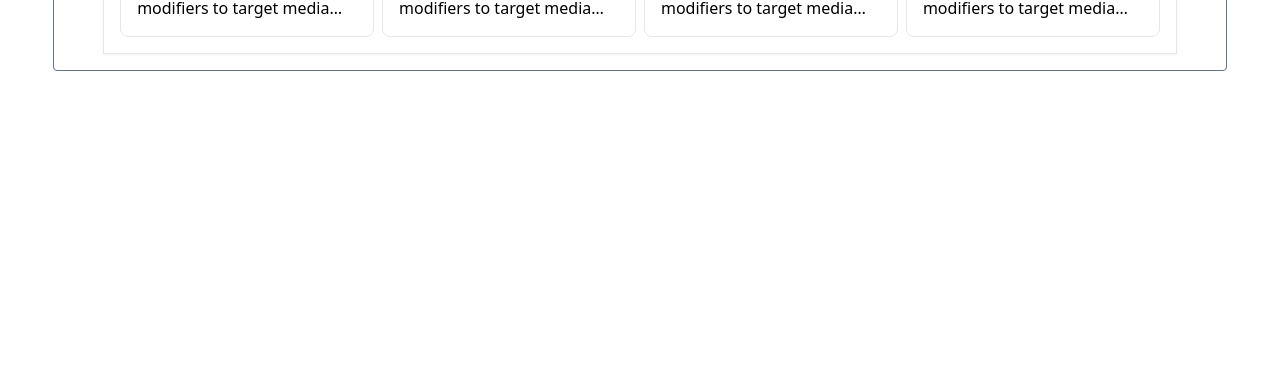
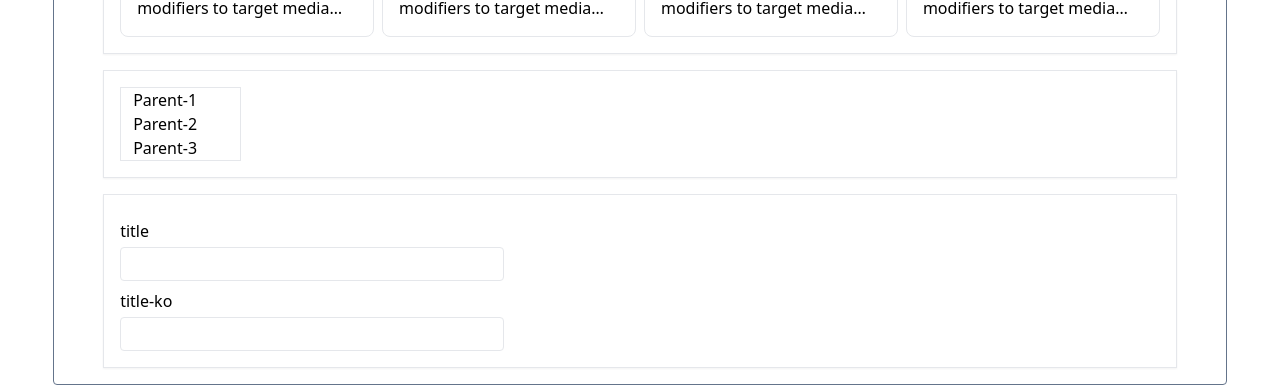
Before and after one commit to FarNys/Type-TestTools, a React (Create React App) app: page /component/button in a window 1280 px wide. Shown: the part 1653-2043 px from the top of the page. Before the commit the page ends 1732 px from the top, so only its background shows below. Built offline with nearby package versions, Linux system fonts and the light colour scheme.

Commit message:
+add InputGroup Component +add Accordion Component +add small to typography

```diff
--- /dev/null
+++ b/src/Components/DataInput/InputGroup.tsx
@@ -0,0 +1,24 @@
+import React from "react";
+
+interface InputGroupType {
+  label: string;
+  name: string;
+  className?: string;
+}
+
+const InputGroup = ({ label, name, className, ...rest }: InputGroupType) => {
+  return (
+    <div className={`flex flex-col max-w-sm mt-2 ${className}`}>
+      <label htmlFor={name} className="mb-1">
+        {label}
+      </label>
+      <input
+        name={name}
+        {...rest}
+        className="border rounded px-3 py-1 outline-offset-1 focus:outline-green-700"
+      />
+    </div>
+  );
+};
+
+export default InputGroup;
--- /dev/null
+++ b/src/Components/Layout/Accordion.tsx
@@ -0,0 +1,75 @@
+import React, { useState } from "react";
+import { Link } from "react-router-dom";
+import Typography from "../Typo/Typography";
+
+interface AccordionType {
+  className?: string;
+  data: DataParentType[];
+}
+
+interface DataParentType {
+  title: string;
+  children: DataChildType[];
+}
+interface DataChildType {
+  title: string;
+}
+
+const Accordion = ({ className, data, ...rest }: AccordionType) => {
+  const [urlText, seturlText] = useState<string>("");
+
+  const [activeTab, setactiveTab] = useState<number>(-1);
+  const activeHandler = (index: number) => {
+    if (activeTab === index) {
+      setactiveTab(-1);
+    } else {
+      setactiveTab(index);
+    }
+  };
+
+  const heightCalc = (index: number) => {
+    if (activeTab === index)
+      return `h-auto max-h-16  transition-all duration-300`;
+    return "max-h-0 transition-all duration-300";
+  };
+
+  const activeLink = (item: string) => {
+    if (item === urlText) return "bg-slate-300";
+    return "";
+  };
+
+  return (
+    <ul className="border w-fit " tabIndex={0} {...rest}>
+      {data.map((el: DataParentType, index: number) => (
+        <li key={`list-${index}`} className="overflow-hidden">
+          <p
+            className={`px-3  ${activeTab === index ? "bg-cyan-300" : ""}`}
+            onClick={() => activeHandler(index)}
+          >
+            {el.title}
+          </p>
+          <div className={heightCalc(index)}>
+            {el.children.map((child, id) => (
+              <Link
+                to="/component/button"
+                onClick={() => seturlText(child.title)}
+                key={`child-${id}`}
+              >
+                <Typography
+                  variant="small"
+                  className={`px-4 py-1 hover:bg-slate-400 active:bg-slate-500 ${activeLink(
+                    child.title
+                  )}`}
+                >
+                  {child.title}
+                </Typography>
+              </Link>
+            ))}
+          </div>
+        </li>
+      ))}
+    </ul>
+  );
+};
+
+export default Accordion;
--- a/src/Components/Typo/Typography.tsx
+++ b/src/Components/Typo/Typography.tsx
@@ -6,7 +6,7 @@ interface TypographyType {
   colorVariant?: VariantsType;
   rest?: any;
 }
-type VariantType = "h1" | "h2" | "h3" | "h4" | "h5" | "h6" | "p";
+type VariantType = "h1" | "h2" | "h3" | "h4" | "h5" | "h6" | "p" | "small";
 type ChildrenType = React.ReactNode;
 type ClassnameType = string;
 
@@ -18,6 +18,7 @@ interface TagelementType {
   h5: JSX.Element;
   h6: JSX.Element;
   p: JSX.Element;
+  small: JSX.Element;
 }
 
 const Typography = ({
@@ -117,6 +118,14 @@ const relatedTypography = (
         {children}
       </p>
     ),
+    small: (
+      <p
+        {...rest}
+        className={`text-sm ${variantPicker(colorVariant)} ${className}`}
+      >
+        {children}
+      </p>
+    ),
   };
   return tagElement[variant];
 };
--- a/src/Pages/Components/ComponentPage.tsx
+++ b/src/Pages/Components/ComponentPage.tsx
@@ -1,10 +1,13 @@
 import React, { useRef, useState } from "react";
+import { Link } from "react-router-dom";
 import Button from "../../Components/Actions/Button";
 import Alert from "../../Components/DataDisplay/Alert";
 import Badge from "../../Components/DataDisplay/Badge";
 import DataCard from "../../Components/DataDisplay/DataCard";
 import Loading from "../../Components/DataDisplay/Loading";
 import SquareLoading from "../../Components/DataDisplay/SquareLoading";
+import InputGroup from "../../Components/DataInput/InputGroup";
+import Accordion from "../../Components/Layout/Accordion";
 import Card from "../../Components/Layout/Card";
 import Container from "../../Components/Layout/Container";
 import LinkText from "../../Components/Navigate/LinkText";
@@ -138,8 +141,48 @@ const ComponentPage = () => {
           />
         </div>
       </Card>
+      <Card>
+        <Accordion data={accordionData} />
+      </Card>
+      <Card>
+        <InputGroup label="title" name="input-name" />
+        <InputGroup label="title-ko" name="input-name-2" />
+      </Card>
     </Container>
   );
 };
 
 export default ComponentPage;
+
+const accordionData = [
+  {
+    title: "Parent-1",
+    children: [
+      {
+        title: "childrensSz-1",
+      },
+      {
+        title: "child-2",
+      },
+    ],
+  },
+  {
+    title: "Parent-2",
+    children: [
+      {
+        title: "child-2-1",
+      },
+    ],
+  },
+  {
+    title: "Parent-3",
+    children: [
+      {
+        title: "child-3-1",
+      },
+      {
+        title: "child-3-2",
+      },
+    ],
+  },
+];
--- a/src/index.jsx
+++ b/src/index.jsx
@@ -26,14 +26,14 @@ const queryClient = new QueryClient();
 
 const root = ReactDOM.createRoot(document.getElementById("root"));
 root.render(
-  <React.StrictMode>
+  // <React.StrictMode>
   <QueryClientProvider client={queryClient}>
     <Provider store={store}>
       <RouterProvider router={routerList} />
     </Provider>
     <ReactQueryDevtools initialIsOpen={false} />
   </QueryClientProvider>
-  </React.StrictMode>
+  // </React.StrictMode>
 );
 
 // If you want to start measuring performance in your app, pass a function
```
Lines whose indentation alone changed are shown as unchanged.
